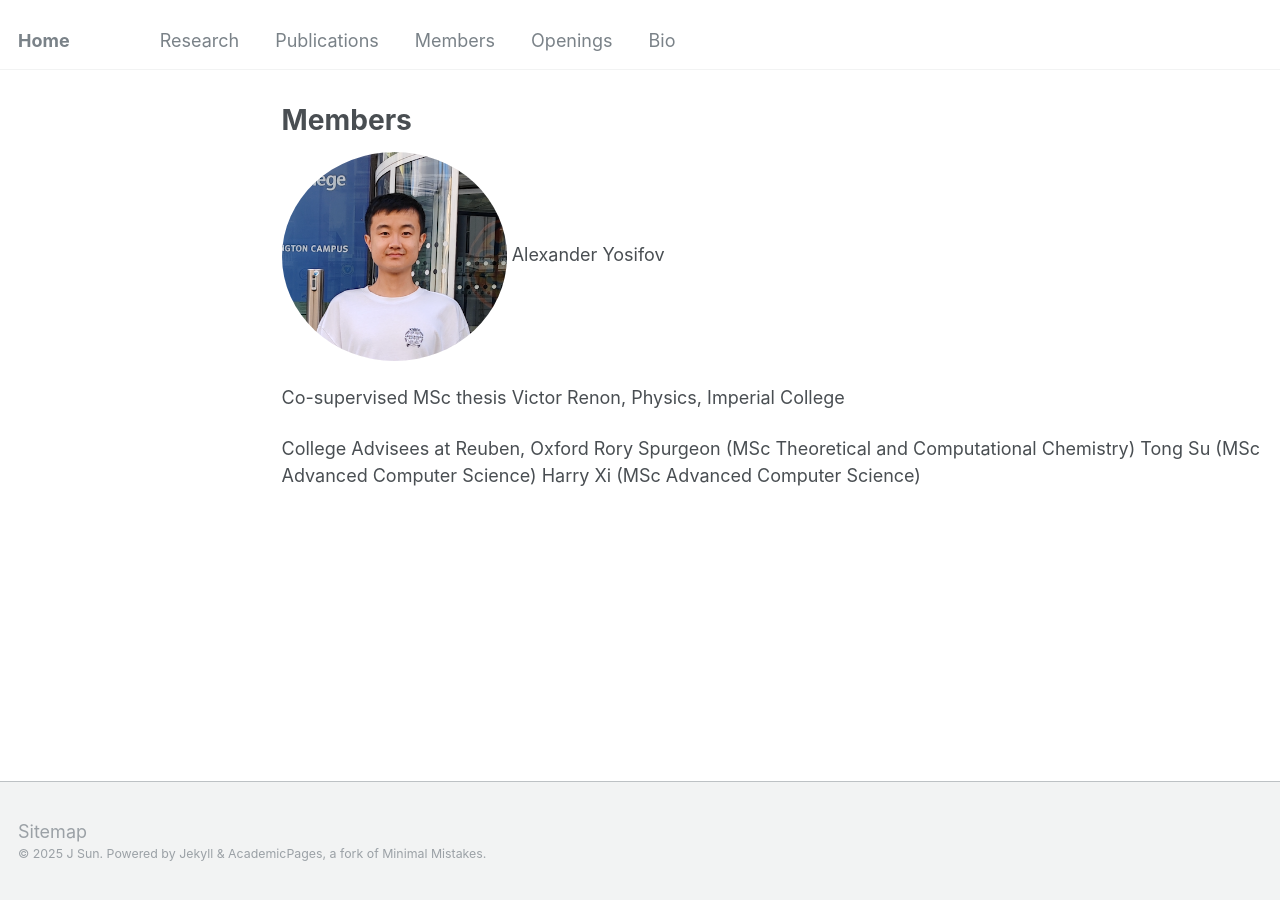
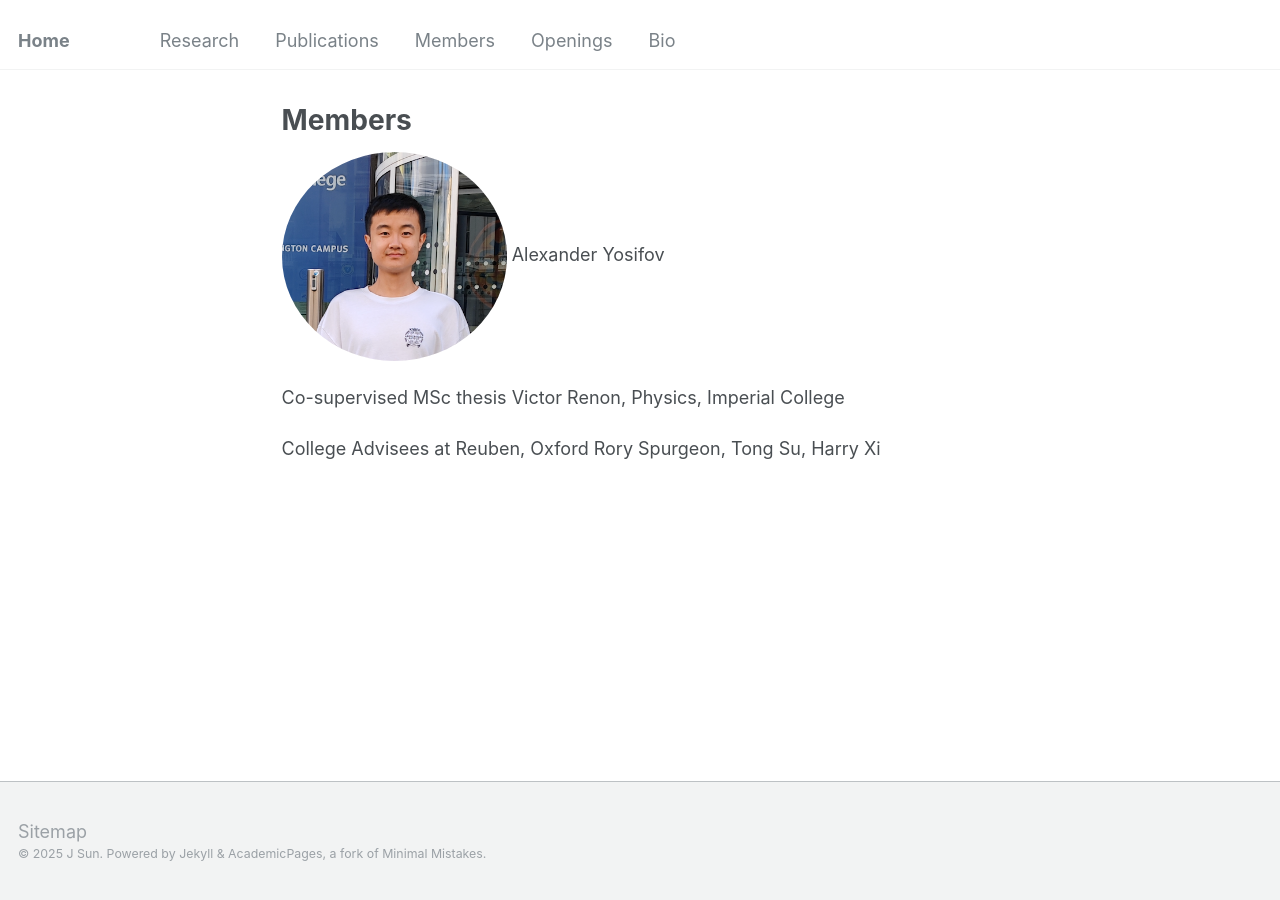
Before and after one commit to jinzhao-sun/jinzhao-sun.github.io, a Jekyll site: the page built from _pages/members.md, in a window 1280 px wide. Built offline with Jekyll 4.4.1, drawn with Linux system fonts in a browser that asks for light colours.

Commit message:
Update members.md

```diff
--- a/_pages/members.md
+++ b/_pages/members.md
@@ -18,6 +18,4 @@ Co-supervised MSc thesis
 Victor Renon, Physics, Imperial College
 
 College Advisees at Reuben, Oxford
-Rory Spurgeon (MSc Theoretical and Computational Chemistry)
-Tong Su (MSc Advanced Computer Science)
-Harry Xi (MSc Advanced Computer Science)
+Rory Spurgeon, Tong Su, Harry Xi
```
